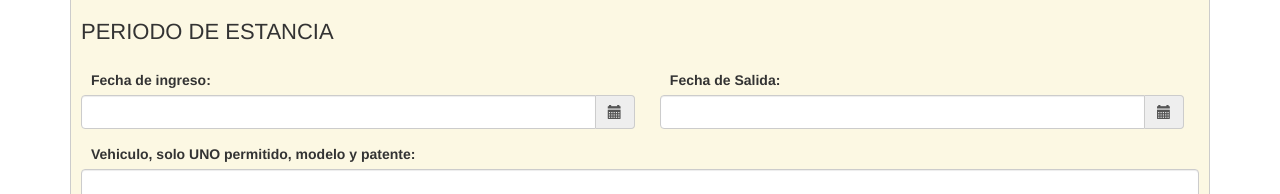
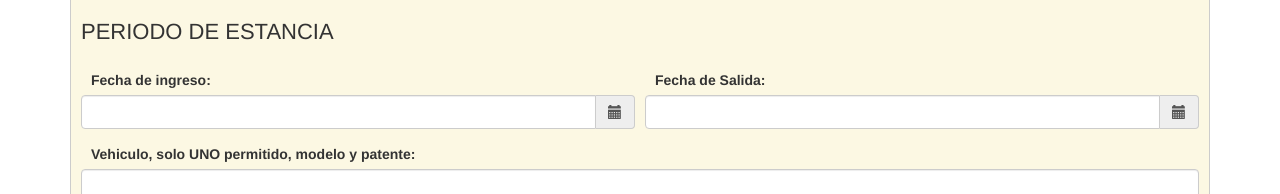
Before and after one commit to EniDev911/fichas-residentes, a plain HTML site: page index.html in a window 1280 px wide. Shown: the part 946-1140 px from the top of the page. Drawn offline with nearby package versions, Linux system fonts and the light colour scheme.

Commit message:
erase padding

```diff
--- a/partial.css
+++ b/partial.css
@@ -38,6 +38,9 @@ input[type="text"] {
 .form-group, .input-group {
 	width: 100%;
 }
+.col-sm-6 {
+	padding: 0;
+}
 form {
 	width: 96%;
 	margin: 40px auto;
```
